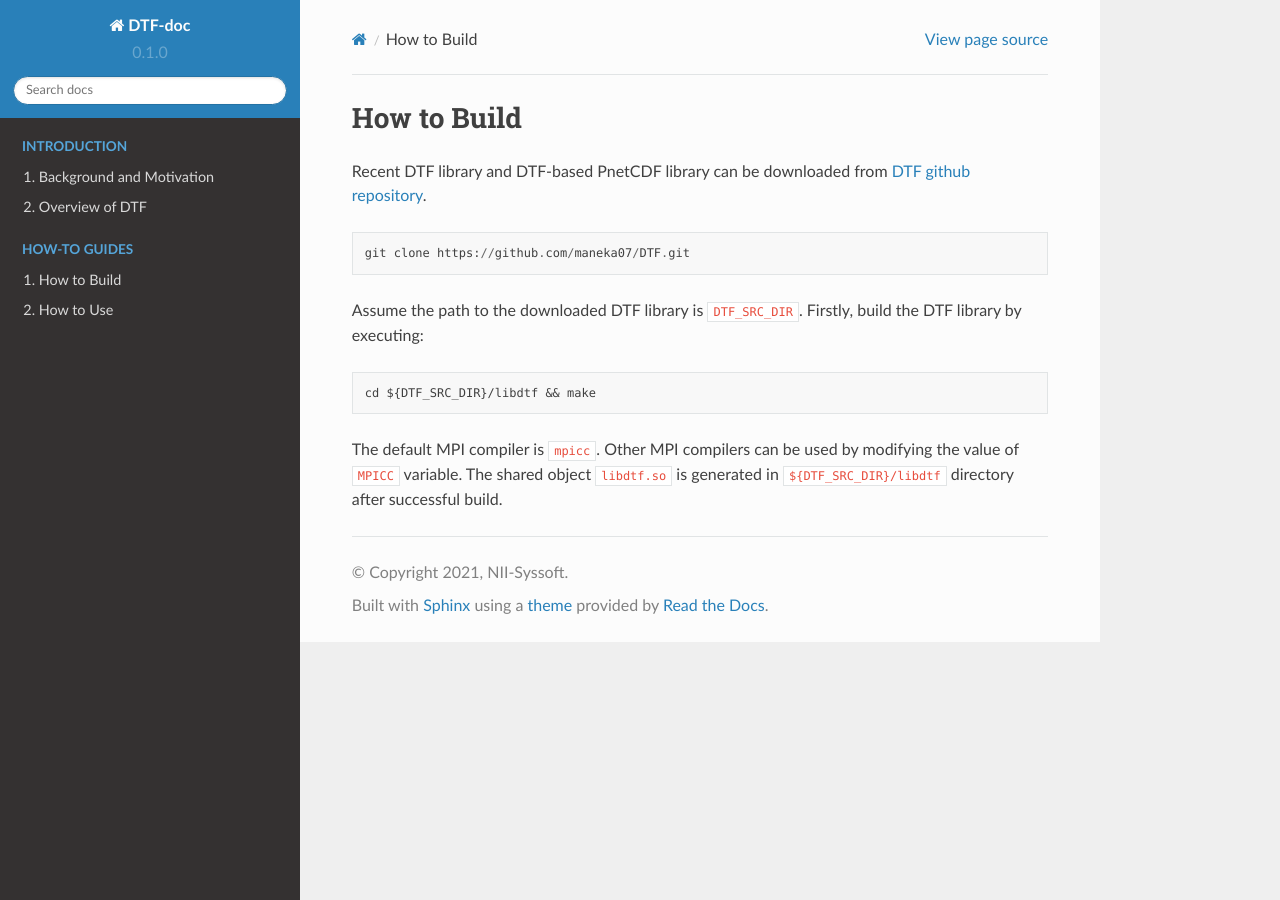
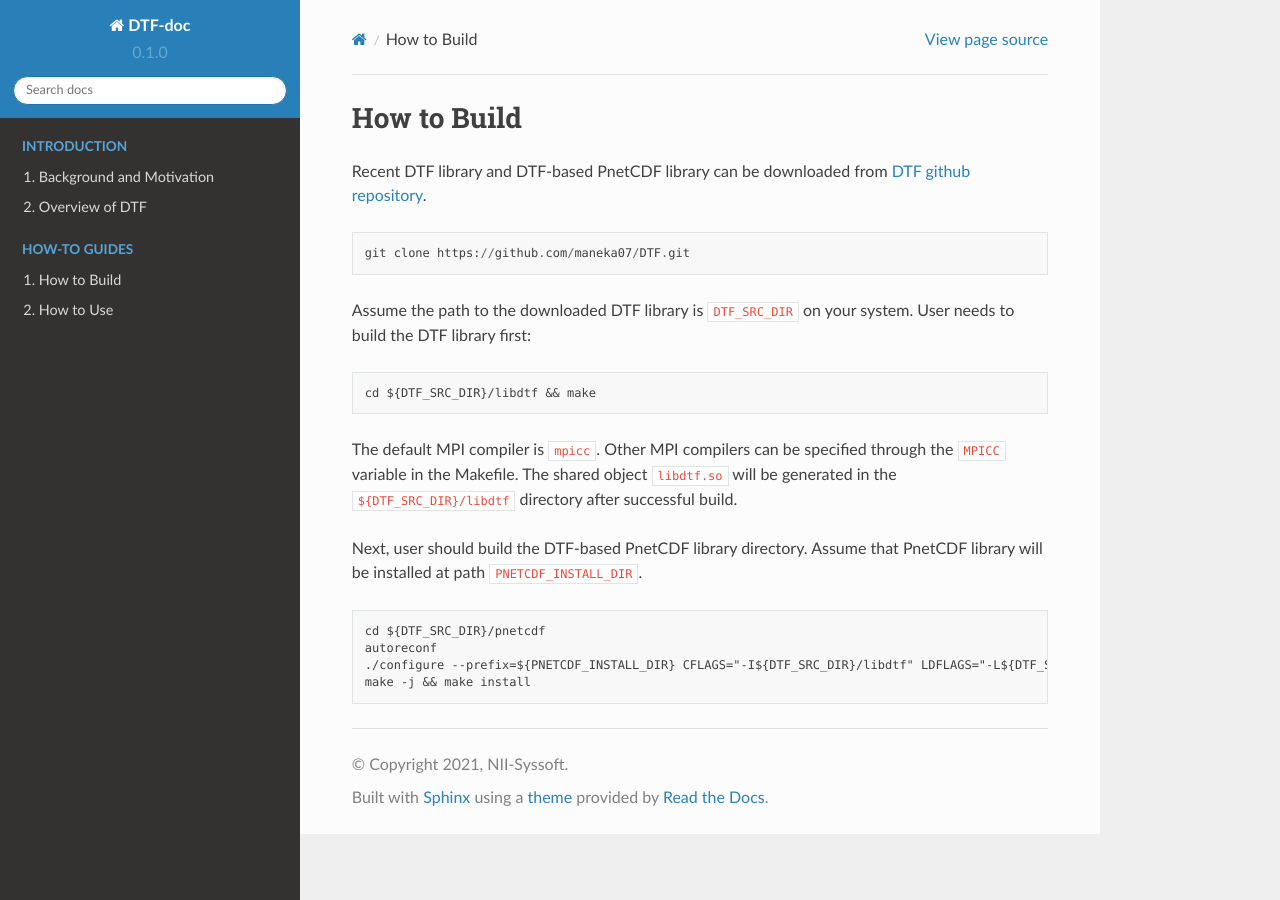
Before and after one commit to yjie2366/dtf-docs, a Sphinx documentation site: the page built from docs/source/build.rst, in a window 1280 px wide. Built offline with Sphinx 7.4.7 and the Read the Docs theme 2.0.0, drawn with Linux system fonts in a browser that asks for light colours.

Commit message:
Working on how-to build section.

```diff
--- a/docs/source/build.rst
+++ b/docs/source/build.rst
@@ -9,11 +9,20 @@ Recent DTF library and DTF-based PnetCDF library can be downloaded from `DTF git
 
 	git clone https://github.com/maneka07/DTF.git
 
-Assume the path to the downloaded DTF library is ``DTF_SRC_DIR``.
-Firstly, build the DTF library by executing:
+Assume the path to the downloaded DTF library is ``DTF_SRC_DIR`` on your system.
+User needs to build the DTF library first:
 ::
 
 	cd ${DTF_SRC_DIR}/libdtf && make
 
-The default MPI compiler is ``mpicc``. Other MPI compilers can be used by modifying the value of ``MPICC`` variable.
-The shared object ``libdtf.so`` is generated in ``${DTF_SRC_DIR}/libdtf`` directory after successful build.
+The default MPI compiler is ``mpicc``. Other MPI compilers can be specified through the ``MPICC`` variable in the Makefile.
+The shared object ``libdtf.so`` will be generated in the ``${DTF_SRC_DIR}/libdtf`` directory after successful build.
+
+Next, user should build the DTF-based PnetCDF library directory.
+Assume that PnetCDF library will be installed at path ``PNETCDF_INSTALL_DIR``.
+::
+
+	cd ${DTF_SRC_DIR}/pnetcdf
+	autoreconf
+	./configure --prefix=${PNETCDF_INSTALL_DIR} CFLAGS="-I${DTF_SRC_DIR}/libdtf" LDFLAGS="-L${DTF_SRC_DIR}/libdtf -ldtf -Wl,-rpath=${DTF_SRC_DIR}/libdtf" CC=${MPI_C_COMPILER} FC=${MPI_FORTRAN_COMPILER} MPICXX=${MPI_CXX_COMPILER}
+	make -j && make install
```
